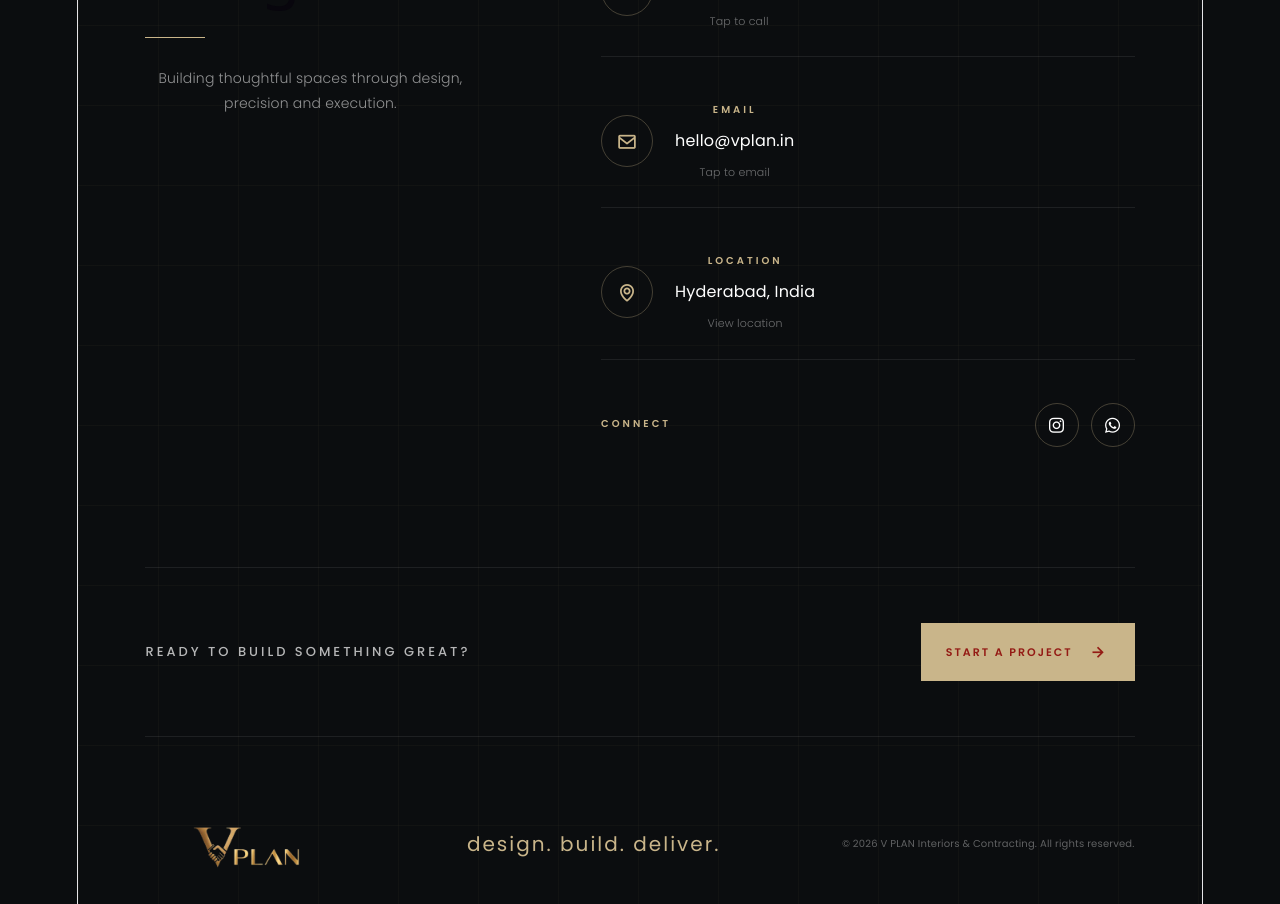
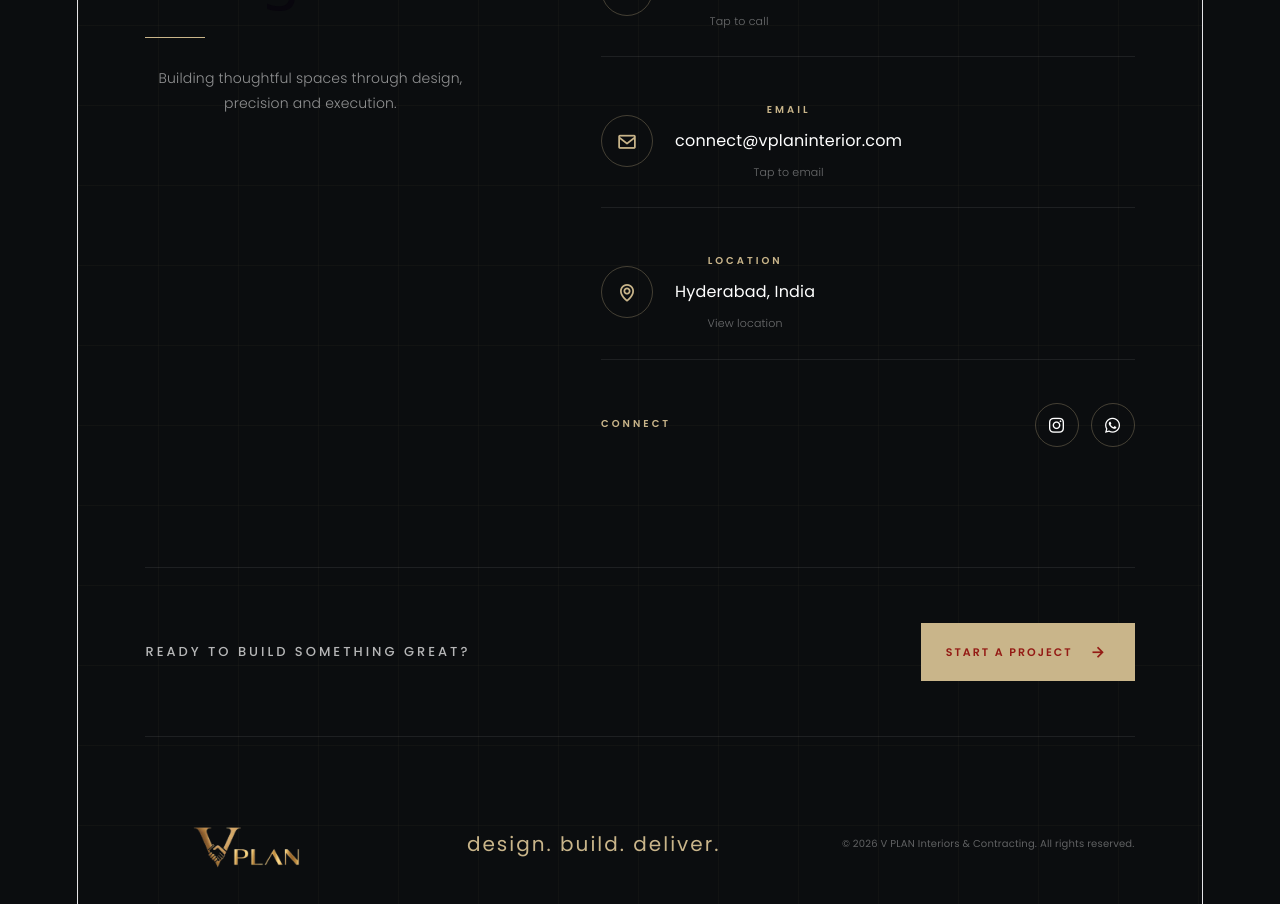
Before and after one commit to Durga-005/VPlan-website, a React (Vite) app: page / in a window 1280 px wide. Shown: the part 4760-5664 px from the top of the page. Built offline with nearby package versions, Linux system fonts and the light colour scheme.

Commit message:
Updated website

```diff
--- a/src/components/Contact.jsx
+++ b/src/components/Contact.jsx
@@ -118,7 +118,7 @@ const Contact = () => {
                 </span>
 
                 <span className="contact-value">
-                  hello@vplan.in
+                  connect@vplaninterior.com
                 </span>
 
                 <span className="contact-action-text">
```
